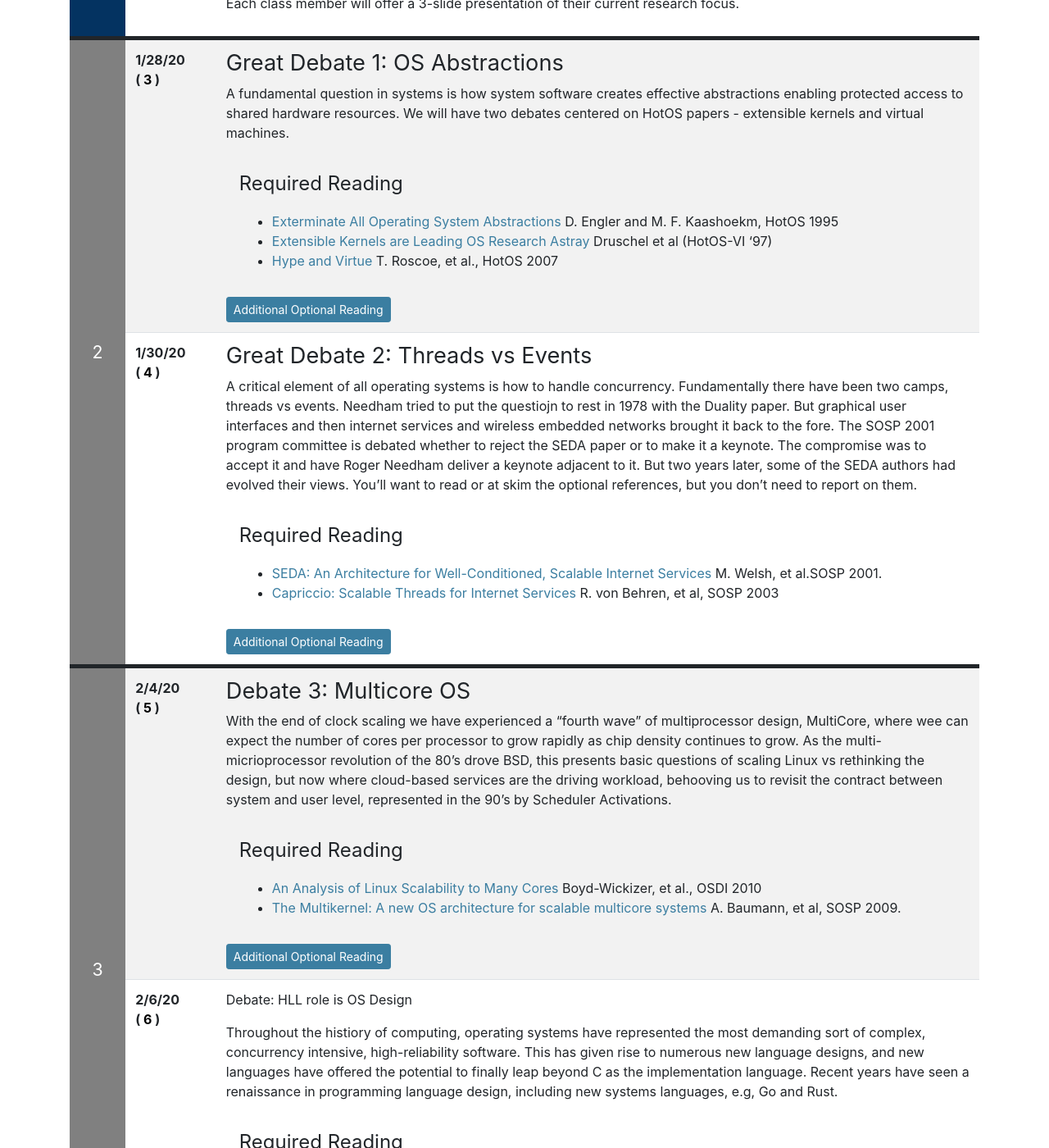
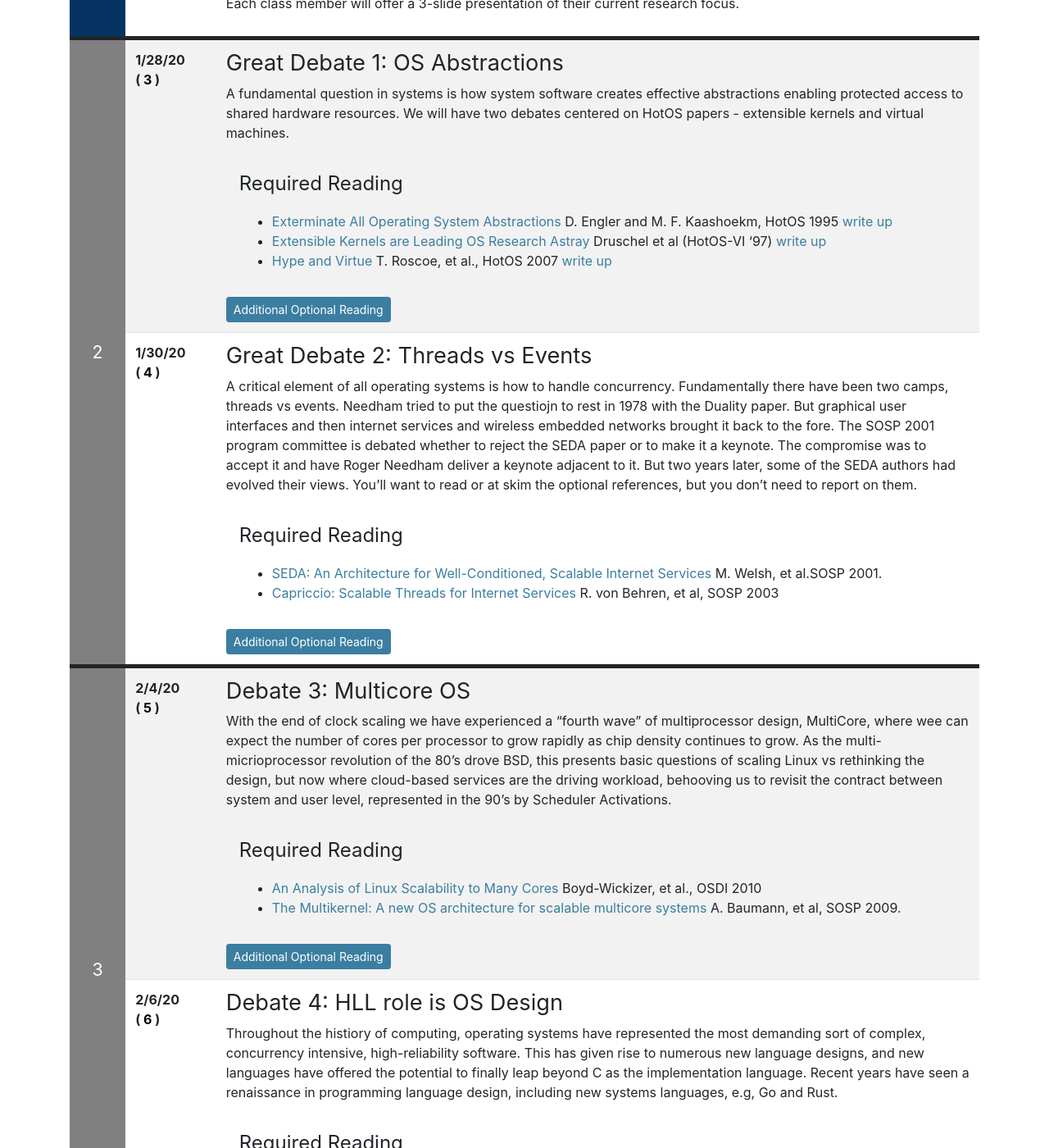
Before and after one commit to deculler/cs262b-sp20, a Jekyll site: the page built from index.md, in a window 1280 px wide and 1400 px high, scrolled down 1375 px. Shown: the whole window at 82% size. Built offline with Jekyll 4.4.1, drawn with Linux system fonts in a browser that asks for light colours; nearby versions of some CDN libraries; our own code applies the rules of GitHub Pages for plain Markdown files.

Commit message:
Update L3 links

```diff
--- a/index.md
+++ b/index.md
@@ -131,8 +131,11 @@ papers - extensible kernels and virtual machines.
 <div class="reading">
 <div class="required_reading" markdown="1">
 * [Exterminate All Operating System Abstractions](https://people.eecs.berkeley.edu/~culler/cs262b/papers/hotos-exokernel.pdf) D. Engler and M. F. Kaashoekm, HotOS 1995
+[write up](https://docs.google.com/forms/d/e/1FAIpQLSdKnG0iq67wKHRMuG1hNKSXxL2-I9OFGT-3f68Yg7KNrwYbaw/viewform)
 * [Extensible Kernels are Leading OS Research Astray](https://drive.google.com/open?id=1AR5itsgFggt9zU1qLCQYboiPcE4RQca5) Druschel et al (HotOS-VI '97)
+[write up](https://docs.google.com/forms/d/e/1FAIpQLSeQaQcx9spv8BQB3CTyTRtHhEMiXTZuPj-aWiIPiMlzFU35IA/viewform)
 * [Hype and Virtue](https://www.usenix.org/legacy/events/hotos07/tech/full_papers/roscoe/roscoe.pdf) T. Roscoe, et al., HotOS 2007
+[write up](https://docs.google.com/forms/d/e/1FAIpQLSfUDAZlUZrl0TRraetigzMFmsHgbzfyk0cLkhoUEzOaeJIjBg/viewform)
 </div>
 
 <div class="optional_reading" markdown="1">
@@ -196,7 +199,7 @@ represented in the 90's by Scheduler Activations.
 
 {% include syllabus_entry %}
 <!-- 2/6/20 -->
-Debate: HLL role is OS Design
+## Debate 4: HLL role is OS Design
 
 Throughout the histiory of computing, operating systems have represented the
 most demanding sort of complex, concurrency intensive, high-reliability software.
```
